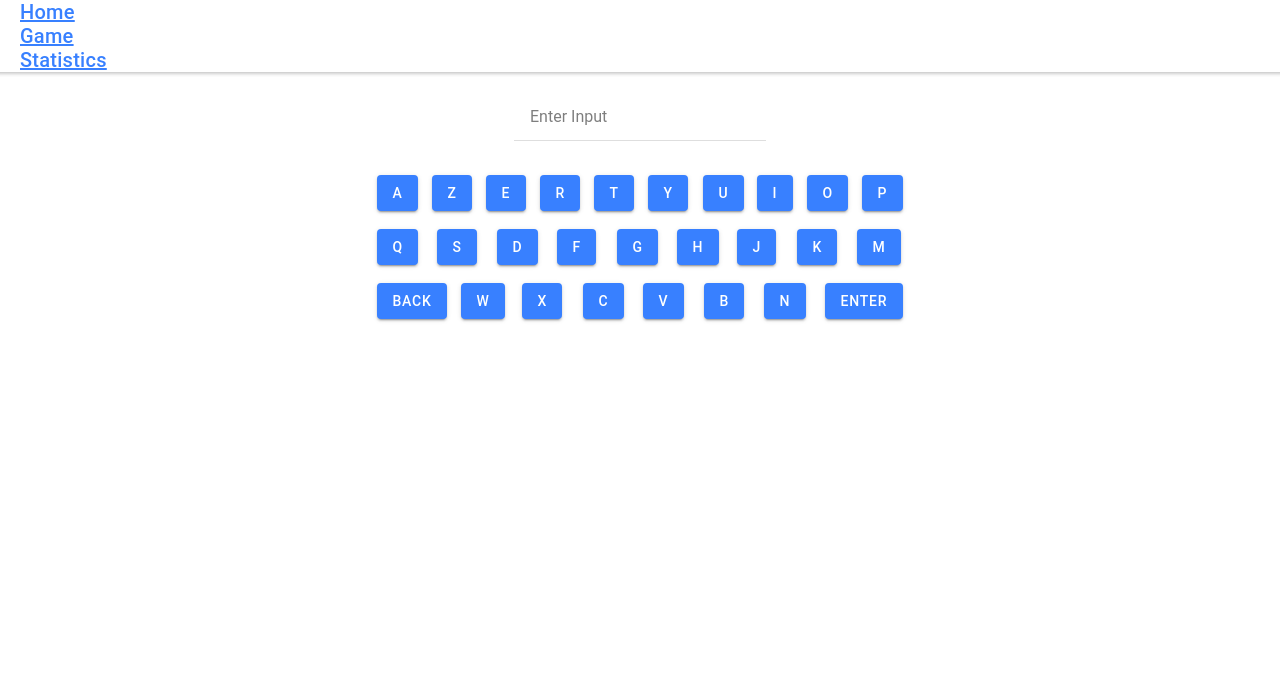
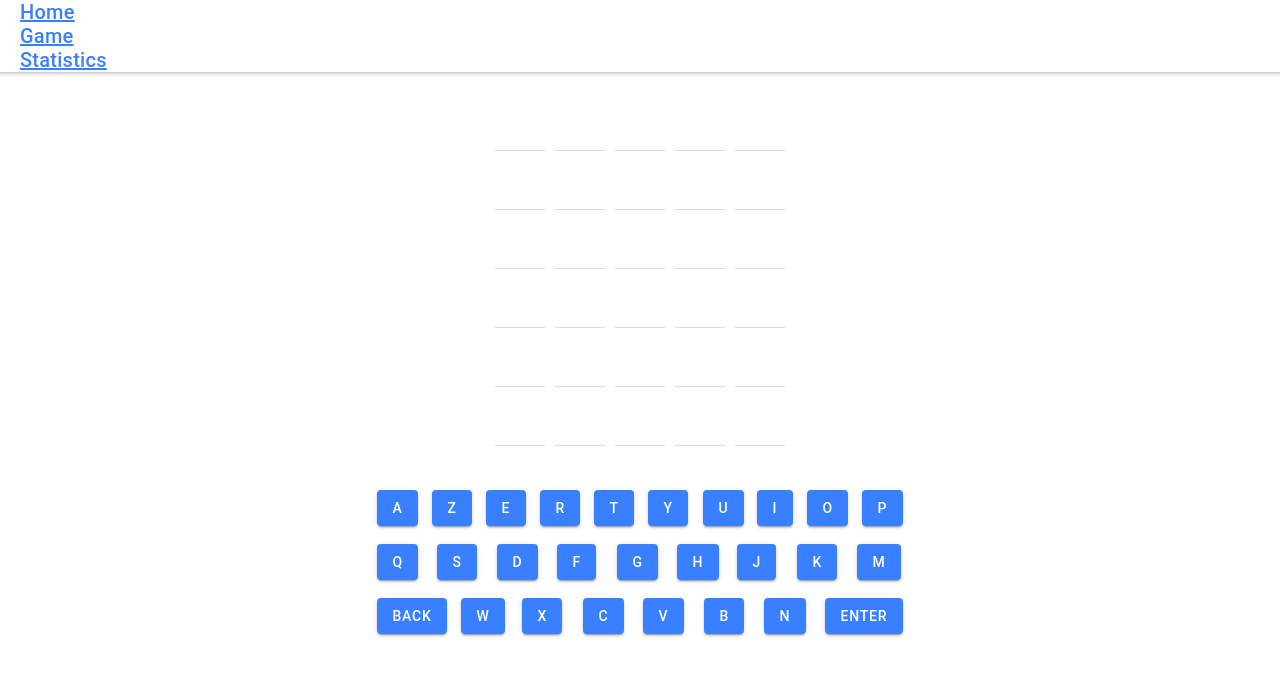
Before and after one commit to keviant16/play-with-word-web, a React (Create React App) app: page /game in a window 1280 px wide. Shown: the top 676 px of the page. Built offline with nearby package versions, Linux system fonts and the light colour scheme.

Commit message:
add matrice

```diff
--- a/src/components/Matrice.tsx
+++ b/src/components/Matrice.tsx
@@ -1,16 +1,30 @@
 
+import { IonCol, IonGrid, IonRow } from '@ionic/react';
 import { MatriceItem } from './MatriceItem';
 
 const Matrice: React.FC = () => {
-    const size = 30
-    for (let index = 0; index < size; index++) {
-        console.log(index);
+    const matrice = [
+        ["", "", "", "", ""],
+        ["", "", "", "", ""],
+        ["", "", "", "", ""],
+        ["", "", "", "", ""],
+        ["", "", "", "", ""],
+        ["", "", "", "", ""],
+    ]
 
-        return (
-            <MatriceItem />
-        );
-    }
-    return null
+    return (
+        <IonGrid>
+            {
+                matrice.map((row, i) => (
+                    <IonRow key={i}>
+                        {row.map((key, j) => (
+                            <IonCol key={j}><MatriceItem /> </IonCol>
+                        ))}
+                    </IonRow>
+                ))
+            }
+        </IonGrid>
+    )
 
 };
 
--- a/src/components/MatriceItem.tsx
+++ b/src/components/MatriceItem.tsx
@@ -1,13 +1,17 @@
 import React, { useState } from 'react';
 import { IonInput, IonItem, } from '@ionic/react';
+
+const StyledMatriceItem = {
+    width: "50px"
+}
 
 export const MatriceItem: React.FC = () => {
 
     const [text, setText] = useState<string>();
 
     return (
-        <IonItem>
-            <IonInput value={text} placeholder="Enter Input" onIonChange={e => setText(e.detail.value!)}></IonInput>
-        </IonItem>
+        <IonItem style={StyledMatriceItem}>
+            <IonInput value={text} onIonChange={e => setText(e.detail.value!)} maxlength={1} />
+        </IonItem >
     );
 };
```
